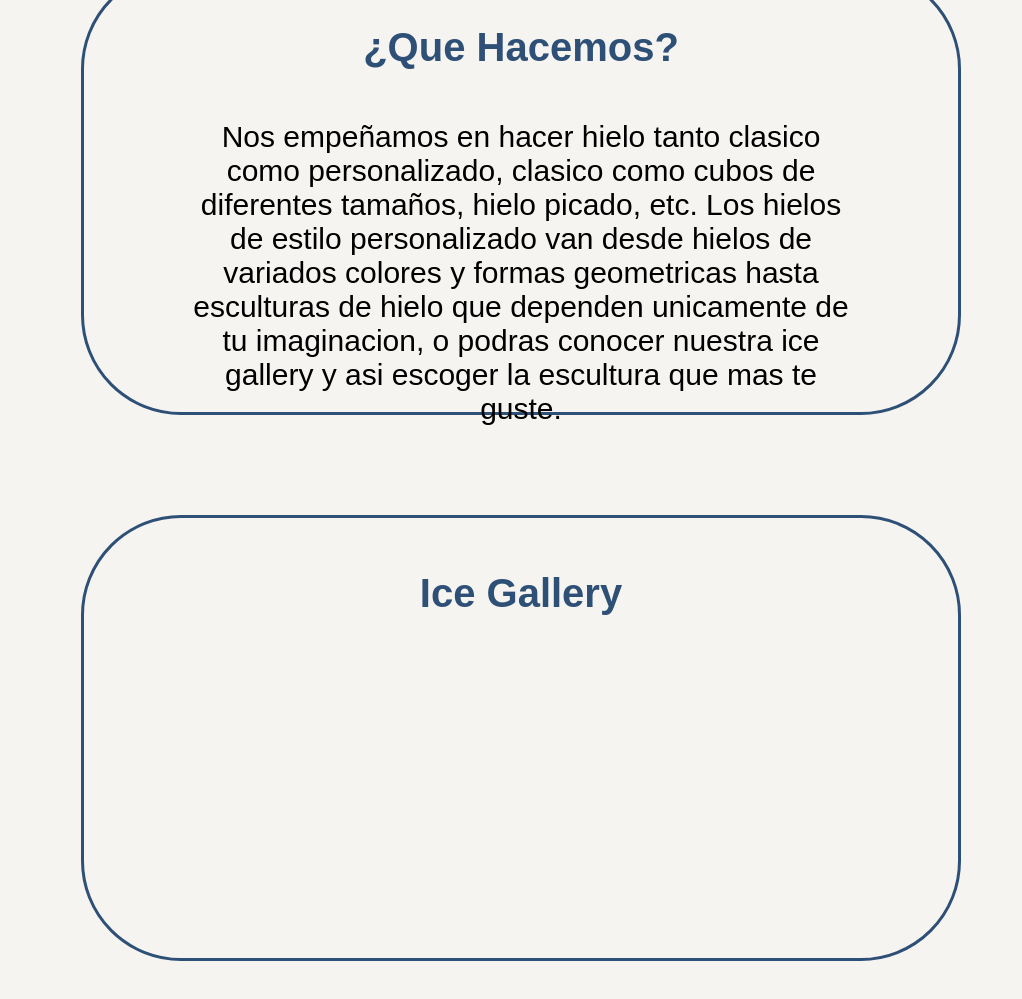
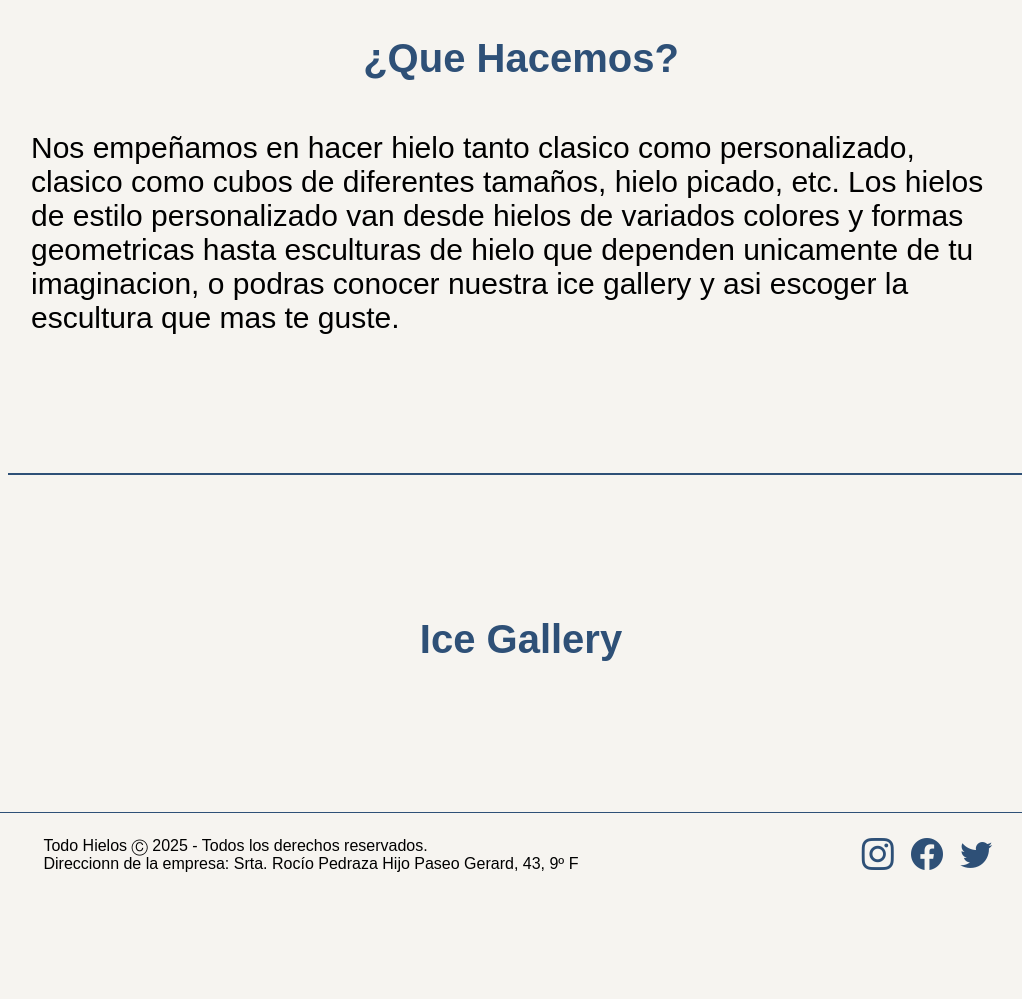
Before and after one commit to JAF5D/Primer_Proyecto, a plain HTML site: page TRABAJO FINAL/index.html in a window 1280 px wide. Shown: the part 767-1766 px from the top of the page, without its empty margins (119-1141 px from the left). After the commit the page ends 1665 px from the top, so only its background shows below. Drawn offline with nearby package versions, Linux system fonts and the light colour scheme.

Commit message:
mejorando aspecto

```diff
--- a/TRABAJO FINAL/estilos.css
+++ b/TRABAJO FINAL/estilos.css
@@ -1,64 +1,85 @@
-body{
-    background: #F6F4F0;
+body {
+  background: #f6f4f0;
   font-family: sans-serif;
   margin: 0;
 }
 
-a{
+a {
   text-decoration: none;
   color: white;
 }
 
-header{
+header {
   display: flex;
   height: 70px;
-    background-color: #2E5077;
+  background-color: #2e5077;
   justify-content: space-between;
   align-items: center;
   padding: 10px;
 }
 
-h1{
-    text-shadow: 3px 3px grey;
-}
-
-.nombre img{
+.nombre img {
   height: 50px;
   margin-right: 10px;
 }
 
-.nombre{
+.nombre {
   display: flex;
   align-items: center;
 }
 
-nav a{
+nav a {
   font-weight: 600;
   padding-right: 10px;
 }
 
-nav a:hover{
-    color: #D0DDD0;
+nav a:hover {
+  color: #d0ddd0;
 }
 
-section{
-    background-color: #F6F4F0;
-    height: 400px;
-    align-items: center;
-    margin: 100px 200px;
-    padding: 20px 100px;
-    border: 3px solid #2E5077;
-    border-radius: 100px;
+.content_center {
+  display: flex;
+  flex-direction: column;
+  justify-content: center;
 }
 
-h2{
+.border_bottom {
+  margin: 100px 150px;
+}
+
+h2 {
   margin-bottom: 50px;
   text-align: center;
-    color: #2E5077;
+  color: #2e5077;
   font-size: 40px;
 }
 
-.tx{
-    text-align: center;
+.tx {
   font-size: 30px;
 }
+
+hr {
+  border: 1.5px solid #2e5077;
+  width: 80%;
+}
+
+/* .borde {
+  border: 1px solid red;
+} */
+
+footer {
+  display: flex;
+  justify-content: space-around;
+  border-top: 1.5px solid #2e5077;
+  padding: 1.5rem;
+  align-items: center;
+}
+
+.icons{
+    font-size: 2rem;
+    margin: 0 0.4rem;
+}
+
+.links{
+    color: #2e5077;
+}
--- a/TRABAJO FINAL/index.html
+++ b/TRABAJO FINAL/index.html
@@ -1,5 +1,6 @@
 <!DOCTYPE html>
 <html lang="en">
+
 <head>
     <meta charset="UTF-8">
     <meta name="viewport" content="width=device-width, initial-scale=1.0">
@@ -7,6 +8,7 @@
     <link rel="stylesheet" href="https://cdn.jsdelivr.net/npm/bootstrap-icons@1.11.3/font/bootstrap-icons.min.css">
     <title>Todo_Hielos</title>
 </head>
+
 <body>
 
     <header>
@@ -23,19 +25,59 @@
         </nav>
     </header>
 
-    <section>
-        <h2>¿Quienes somos?</h2>
-        <p class="tx">Somos una empresa creada el 11 de septiembre de 2008, cuando el empresario carlos lopez decidio vender hielo en la feria de sevilla, al cabo de muchos meses su negocio crecio hasta tener un local y seguir expandiendose a lo que conocemos hoy en dia como Todo Hielos. Diferentes puntos de venta por 7 ciudades de España, dispuestos a vender hielo de alta calidad y hasta incluso personalizado para ti.</p>
+    <section class="content_center">
+        <div class="border_bottom">
+            <h2>¿Quienes somos?</h2>
+            <p class="tx">Somos una empresa creada el 11 de septiembre de 2008, cuando el empresario carlos lopez
+                decidio vender hielo en la feria de sevilla, al cabo de muchos meses su negocio crecio hasta tener un
+                local y seguir expandiendose a lo que conocemos hoy en dia como Todo Hielos. Diferentes puntos de venta
+                por 7 ciudades de España, dispuestos a vender hielo de alta calidad y hasta incluso personalizado para
+                ti.</p>
+        </div>
+    </section>
+    <hr>
+    <section class="content_center">
+        <div class="border_bottom">
+            <h2>¿Que Hacemos?</h2>
+            <p class="tx">Nos empeñamos en hacer hielo tanto clasico como personalizado, clasico como cubos de
+                diferentes tamaños, hielo picado, etc. Los hielos de estilo personalizado van desde hielos de variados
+                colores y formas geometricas hasta esculturas de hielo que dependen unicamente de tu imaginacion, o
+                podras conocer nuestra ice gallery y asi escoger la escultura que mas te guste.</p>
+        </div>
+    </section>
+    <hr>
+    <section class="content_center">
+        <div class="border_bottom">
+            <h2>Ice Gallery</h2>
+        </div>
     </section>
 
-    <section>
-        <h2>¿Que Hacemos?</h2>
-        <p class="tx">Nos empeñamos en hacer hielo tanto clasico como personalizado, clasico como cubos de diferentes tamaños, hielo picado, etc. Los hielos de estilo personalizado van desde hielos de variados colores y formas geometricas hasta esculturas de hielo que dependen unicamente de tu imaginacion, o podras conocer nuestra ice gallery y asi escoger la escultura que mas te guste.</p>
-    </section>
-
-    <section>
-        <h2>Ice Gallery</h2>
-    </section>
+    <footer class="borde">
+        <div class="borde">
+            <div>
+                <span>
+                    Todo Hielos Ⓒ 2025 - Todos los derechos reservados.
+                </span>
+            </div>
+            <div>
+                <span>
+                    Direccionn de la empresa: Srta. Rocío Pedraza Hijo Paseo Gerard, 43, 9º F
+                </span>
+            </div>
+        </div>
+        <div class="borde">
+            <a class="links" href="https://www.instagram.com/">
+                <i class="bi bi-instagram icons"></i>
+            </a>
+            <a class="links" href="https://www.facebook.com/?locale=es_ES">
+                <i class="bi bi-facebook icons"></i>
+            </a>
+            <a class="links" href="https://x.com/?lang=es">
+                <i class="bi bi-twitter icons"></i>
+            </a>
+        </div>
+    </footer>
 
 </body>
+
 </html>
```
Lines whose indentation alone changed are shown as unchanged.
